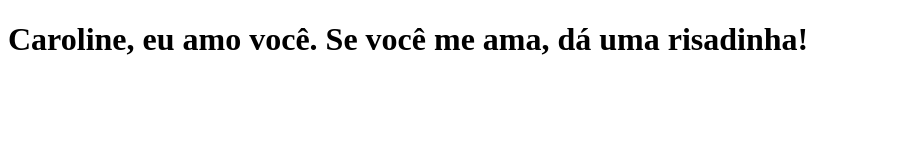
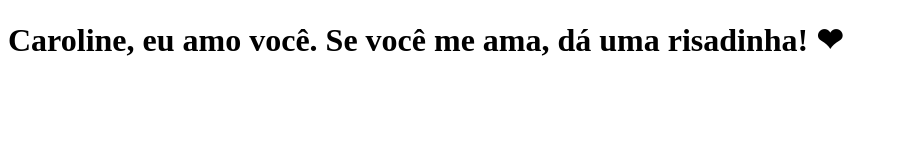
Before and after one commit to orlandinivictor/clone-tabnews, a Next.js app: page / in a window 1280 px wide. Shown: the top 160 px of the page, without its empty margins (0-897 px from the left). Built offline with nearby package versions, Linux system fonts and the light colour scheme.

Commit message:
modifica a frase

```diff
--- a/pages/index.js
+++ b/pages/index.js
@@ -1,5 +1,5 @@
 function Home() {
-    return <h1>Caroline, eu amo você. Se você me ama, dá uma risadinha!</h1>
+    return <h1>Caroline, eu amo você. Se você me ama, dá uma risadinha! ❤</h1>
 }
 
 export default Home;
```
